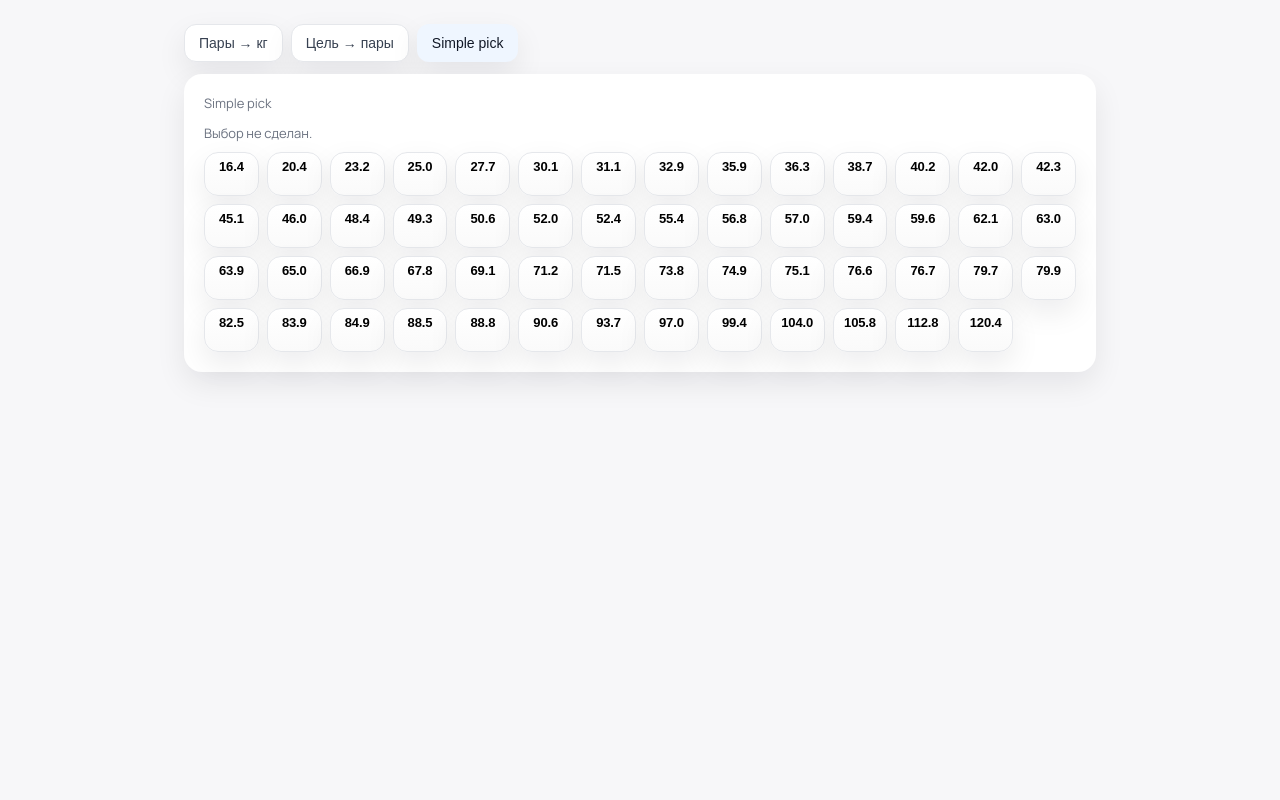
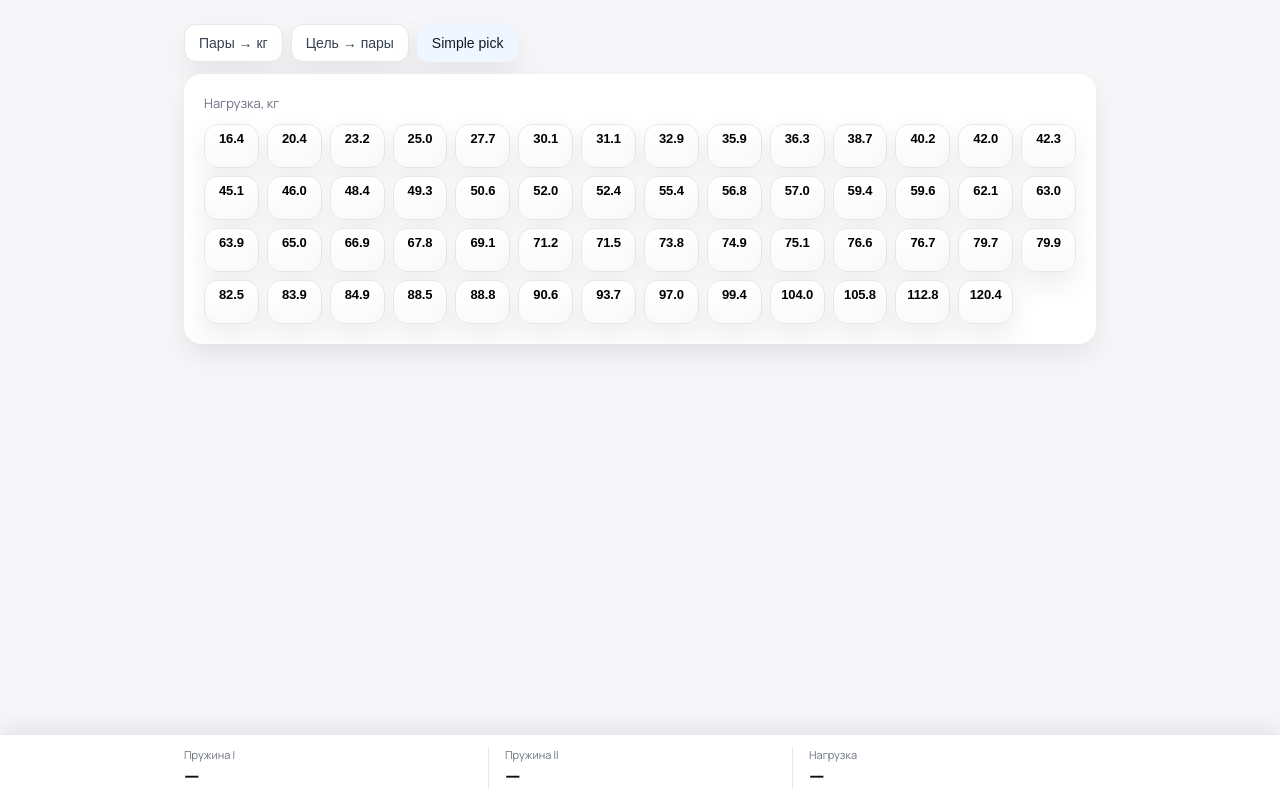
Before and after one commit to haevrogh/hvat, a plain HTML site: page index.html in a window 1280 px wide. Both pictures are taken after a click on the button "Simple pick". Drawn offline with Linux system fonts and the light colour scheme.

Commit message:
Keep Simple pick selection visible and refresh app icon

```diff
--- a/index.html
+++ b/index.html
@@ -4,13 +4,15 @@
   <meta charset="UTF-8" />
   <meta name="viewport" content="width=device-width, initial-scale=1, maximum-scale=1, user-scalable=no" />
   <title>HVAT Spring Calculator</title>
-  <meta name="theme-color" content="#113051" />
+  <meta name="theme-color" content="#105052" />
   <meta name="apple-mobile-web-app-capable" content="yes" />
   <meta name="apple-mobile-web-app-status-bar-style" content="black-translucent" />
   <link rel="preconnect" href="https://fonts.googleapis.com" />
   <link rel="preconnect" href="https://fonts.gstatic.com" crossorigin />
   <link href="https://fonts.googleapis.com/css2?family=Manrope:wght@400;500;600;700&display=swap" rel="stylesheet" />
   <link rel="manifest" href="manifest.json" />
+  <link rel="icon" type="image/png" sizes="32x32" href="icons/favicon-32.png" />
+  <link rel="apple-touch-icon" sizes="180x180" href="icons/apple-touch-icon.png" />
   <link rel="stylesheet" href="styles/main.css">
 </head>
 <body>
@@ -72,14 +74,30 @@
 
       <!-- TAB 3: Simple pick -->
       <div id="viewSimple" class="card hidden">
-        <div class="label" style="margin-bottom:12px"><span>Simple pick</span></div>
-        <div id="comboSelection" class="combo-selection muted" style="margin-bottom:10px">Выбор не сделан.</div>
+        <div class="label" style="margin-bottom:12px"><span>Нагрузка, кг</span></div>
         <div id="comboTable" class="combo-table"></div>
       </div>
     </div>
 
   </div>
 
+  <aside id="comboSelection" class="selection-dock hidden" aria-label="Выбранные пружины" aria-live="polite">
+    <div class="selection-dock__inner">
+      <div class="selection-metric">
+        <span>Пружина I</span>
+        <strong id="comboSpringI">—</strong>
+      </div>
+      <div class="selection-metric">
+        <span>Пружина II</span>
+        <strong id="comboSpringII">—</strong>
+      </div>
+      <div class="selection-metric">
+        <span>Нагрузка</span>
+        <strong id="comboForce">—</strong>
+      </div>
+    </div>
+  </aside>
+
   <script type="module" src="js/init.js"></script>
 
 </body>
--- a/js/ui.js
+++ b/js/ui.js
@@ -47,6 +47,9 @@ export function initUI() {
   const empty = document.getElementById('empty');
   const comboTable = document.getElementById('comboTable');
   const comboSelection = document.getElementById('comboSelection');
+  const comboSpringI = document.getElementById('comboSpringI');
+  const comboSpringII = document.getElementById('comboSpringII');
+  const comboForce = document.getElementById('comboForce');
 
   const modeInputs = Array.from(document.querySelectorAll('input[name="mode"]'));
   const modePickInputs = Array.from(
@@ -63,6 +66,8 @@ export function initUI() {
     viewCalc?.classList.toggle('hidden', !calcActive);
     viewPick?.classList.toggle('hidden', !pickActive);
     viewSimple?.classList.toggle('hidden', !simpleActive);
+    comboSelection?.classList.toggle('hidden', !simpleActive);
+    document.body.classList.toggle('simple-active', simpleActive);
   }
 
   function currentMode() {
@@ -165,7 +170,7 @@ export function initUI() {
   }
 
   function renderComboTable() {
-    if (!comboTable || !comboSelection) return;
+    if (!comboTable) return;
     const combos = [];
 
     for (let i = 1; i <= 12; i += 1) {
@@ -186,6 +191,8 @@ export function initUI() {
       row.dataset.j = combo.j.toString();
       row.dataset.f = combo.f.toFixed(1);
       row.dataset.index = index.toString();
+      row.setAttribute('aria-label', `${combo.f.toFixed(1)} кг, пружина I: ${combo.i}, пружина II: ${combo.j}`);
+      row.setAttribute('aria-pressed', 'false');
       row.innerHTML = `
         <span class="combo-weight">${combo.f.toFixed(1)}</span>
         <span class="combo-note" aria-hidden="true"></span>
@@ -193,7 +200,9 @@ export function initUI() {
       comboTable.appendChild(row);
     });
 
-    comboSelection.textContent = 'Выбор не сделан.';
+    if (comboSpringI) comboSpringI.textContent = '—';
+    if (comboSpringII) comboSpringII.textContent = '—';
+    if (comboForce) comboForce.textContent = '—';
   }
 
   function clearComboNotes() {
@@ -244,16 +253,20 @@ export function initUI() {
   }
 
   function selectCombo(row) {
-    if (!comboSelection || !row) return;
+    if (!row) return;
     comboTable?.querySelectorAll('.combo-tile.selected').forEach((el) => {
       el.classList.remove('selected');
+      el.setAttribute('aria-pressed', 'false');
     });
     row.classList.add('selected');
+    row.setAttribute('aria-pressed', 'true');
     updateComboNotes(row);
     const i = row.dataset.i || '—';
     const j = row.dataset.j || '—';
     const f = row.dataset.f || '—';
-    comboSelection.textContent = `Выбрано: ${f} кг · Пружины I: ${i}, II: ${j}`;
+    if (comboSpringI) comboSpringI.textContent = i;
+    if (comboSpringII) comboSpringII.textContent = j;
+    if (comboForce) comboForce.textContent = f === '—' ? f : `${f} кг`;
   }
 
   safeOn(tabCalc, 'click', () => switchTab('calc'));
--- a/styles/main.css
+++ b/styles/main.css
@@ -301,6 +301,7 @@ input[type=range]::-moz-range-thumb
 {
   display:grid;
   place-items:center;
+  scroll-margin-bottom:110px;
   min-height:44px;
   padding:6px 6px 14px;
   border-radius:14px;
@@ -360,7 +361,55 @@ input[type=range]::-moz-range-thumb
 {
   color:#15803d;
 }
-.combo-selection
+.selection-dock
 {
-  font-size:13px;
+  position:fixed;
+  z-index:10;
+  right:0;
+  bottom:0;
+  left:0;
+  background:var(--card);
+  border-top:1px solid #e5e7eb;
+  box-shadow:0 -8px 24px rgba(11,15,25,0.08);
 }
+.selection-dock.hidden
+{
+  display:none;
+}
+.selection-dock__inner
+{
+  display:grid;
+  grid-template-columns:repeat(3,minmax(0,1fr));
+  max-width:960px;
+  margin:0 auto;
+  padding:12px 24px calc(12px + env(safe-area-inset-bottom));
+}
+.selection-metric
+{
+  display:flex;
+  flex-direction:column;
+  gap:2px;
+  min-width:0;
+}
+.selection-metric + .selection-metric
+{
+  border-left:1px solid #e5e7eb;
+  padding-left:16px;
+}
+.selection-metric span
+{
+  color:var(--muted);
+  font-size:11px;
+  white-space:nowrap;
+}
+.selection-metric strong
+{
+  color:var(--text);
+  font-size:20px;
+  line-height:1.2;
+  font-variant-numeric:tabular-nums;
+}
+body.simple-active .wrap
+{
+  padding-bottom:calc(112px + env(safe-area-inset-bottom));
+}
```
Also changed, not shown: icons/apple-touch-icon.png (added), icons/favicon-32.png (added), icons/icon-192.png (added), icons/icon-512.png (added), icons/icon.svg (deleted), manifest.json.
